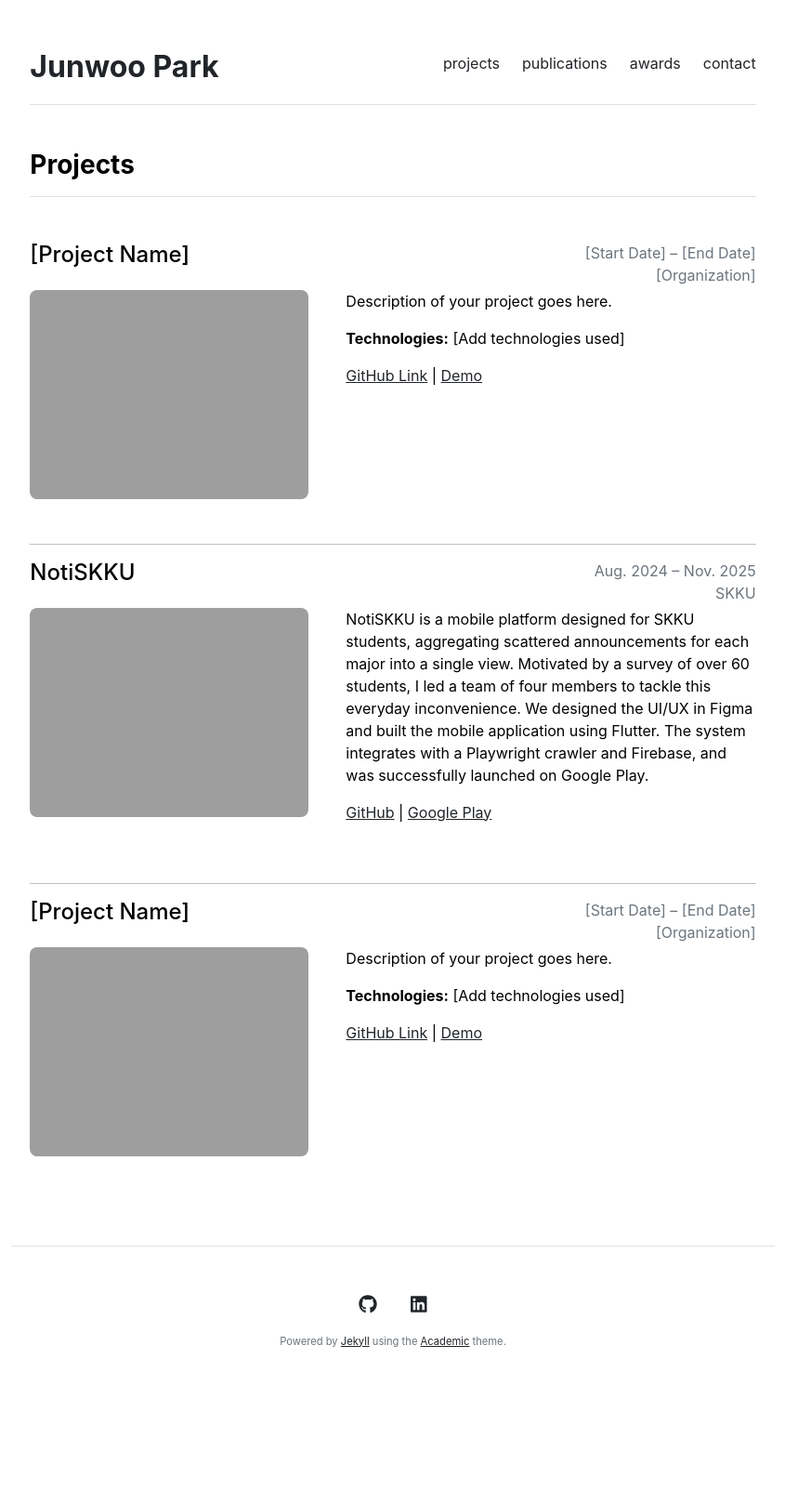
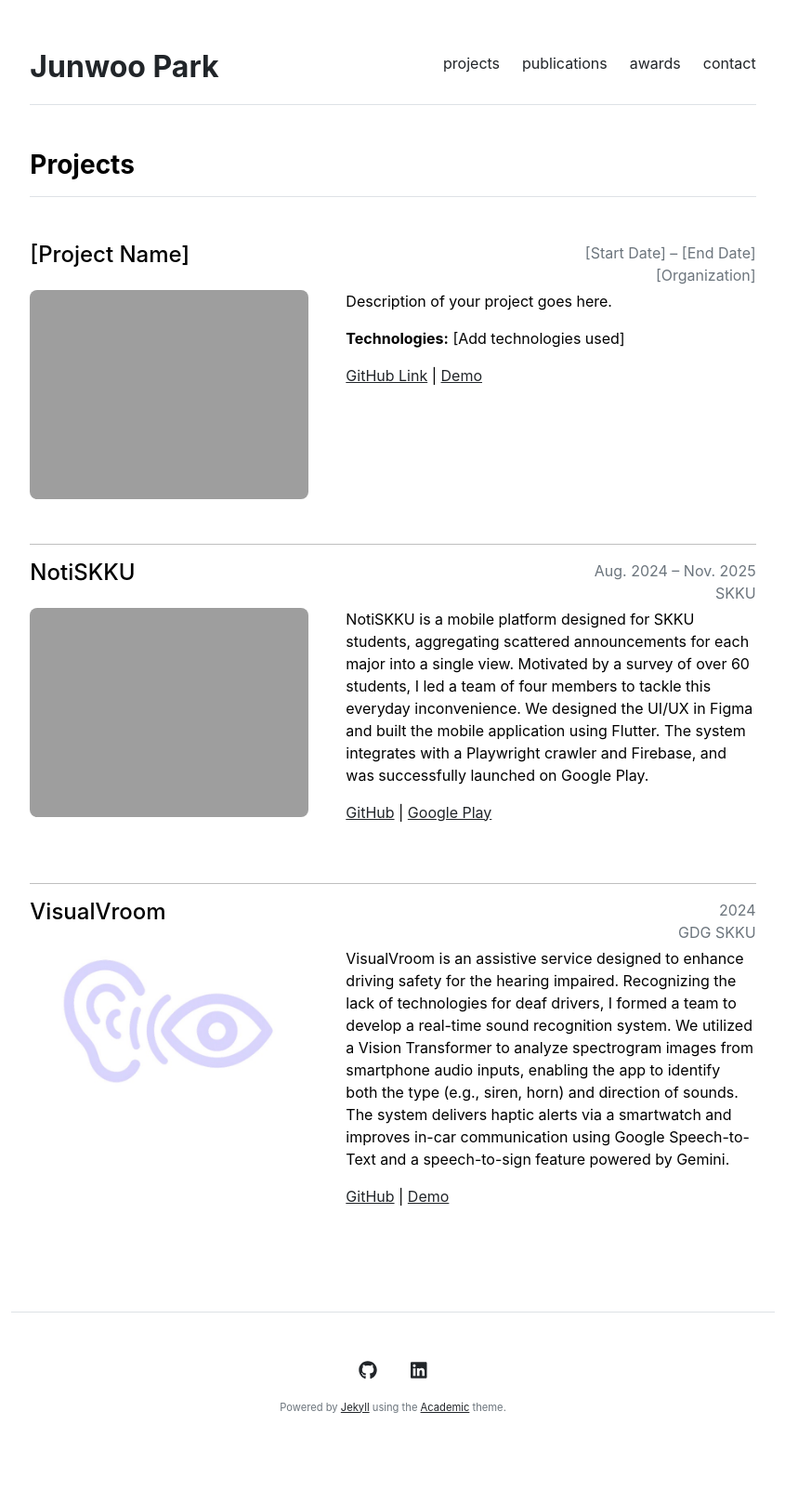
Before and after one commit to junwoop0/junwoop0.github.io, a Jekyll site: the page built from projects.md, in a window 1280 px wide. Shown: the whole page at 93% size, without its empty margins (217-1062 px from the left). Built offline with Jekyll 4.4.1, drawn with Linux system fonts in a browser that asks for light colours; before the commit the page ends 1547 px from its top, so only the background shows below that.

Commit message:
update profile

```diff
--- a/projects.md
+++ b/projects.md
@@ -48,20 +48,19 @@ title: "Projects"
 
 <div class="project-item mb-5">
   <div class="d-flex justify-content-between align-items-start mb-1">
-    <h4>[Project Name]</h4>
+    <h4>VisualVroom</h4>
     <div class="text-end">
-      <div class="text-muted">[Start Date] – [End Date]</div>
-      <div class="text-muted">[Organization]</div>
+      <div class="text-muted">2024</div>
+      <div class="text-muted">GDG SKKU</div>
     </div>
   </div>
   <div class="d-flex flex-column flex-md-row" style="gap: 40px;">
     <div style="flex-shrink: 0;">
-      <img src="{{ site.github.url }}/assets/img/project3.jpg" alt="Project 3" style="width: 100%; max-width: 300px; height: auto; max-height: 250px; object-fit: cover; border-radius: 8px;">
+      <img src="{{ site.github.url }}/assets/img/VisualVroom.jpg" alt="VisualVroom" style="width: 100%; max-width: 300px; height: auto; max-height: 250px; object-fit: cover; border-radius: 8px;">
     </div>
     <div style="flex-grow: 1;">
-      <p>Description of your project goes here.</p>
-      <p><strong>Technologies:</strong> [Add technologies used]</p>
-      <p><a href="#">GitHub Link</a> | <a href="#">Demo</a></p>
+      <p>VisualVroom is an assistive service designed to enhance driving safety for the hearing impaired. Recognizing the lack of technologies for deaf drivers, I formed a team to develop a real-time sound recognition system. We utilized a Vision Transformer to analyze spectrogram images from smartphone audio inputs, enabling the app to identify both the type (e.g., siren, horn) and direction of sounds. The system delivers haptic alerts via a smartwatch and improves in-car communication using Google Speech-to-Text and a speech-to-sign feature powered by Gemini.</p>
+      <p><a href="https://github.com/GDG-SKKU/VisualVroom_Android_GDG" target="_blank">GitHub</a> | <a href="https://youtu.be/BQmdU7jwddo" target="_blank">Demo</a></p>
     </div>
   </div>
 </div>
```
Also changed, not shown: assets/img/VisualVroom.jpg (added).
